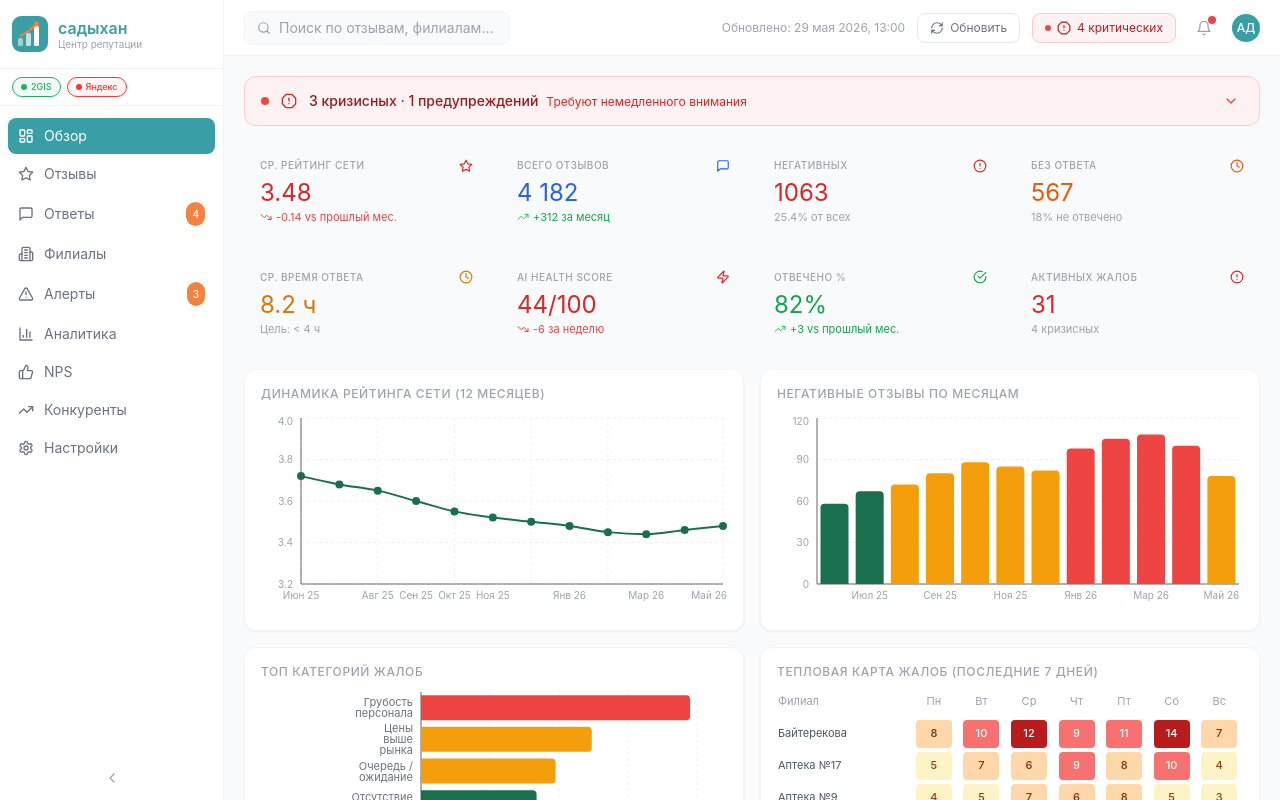
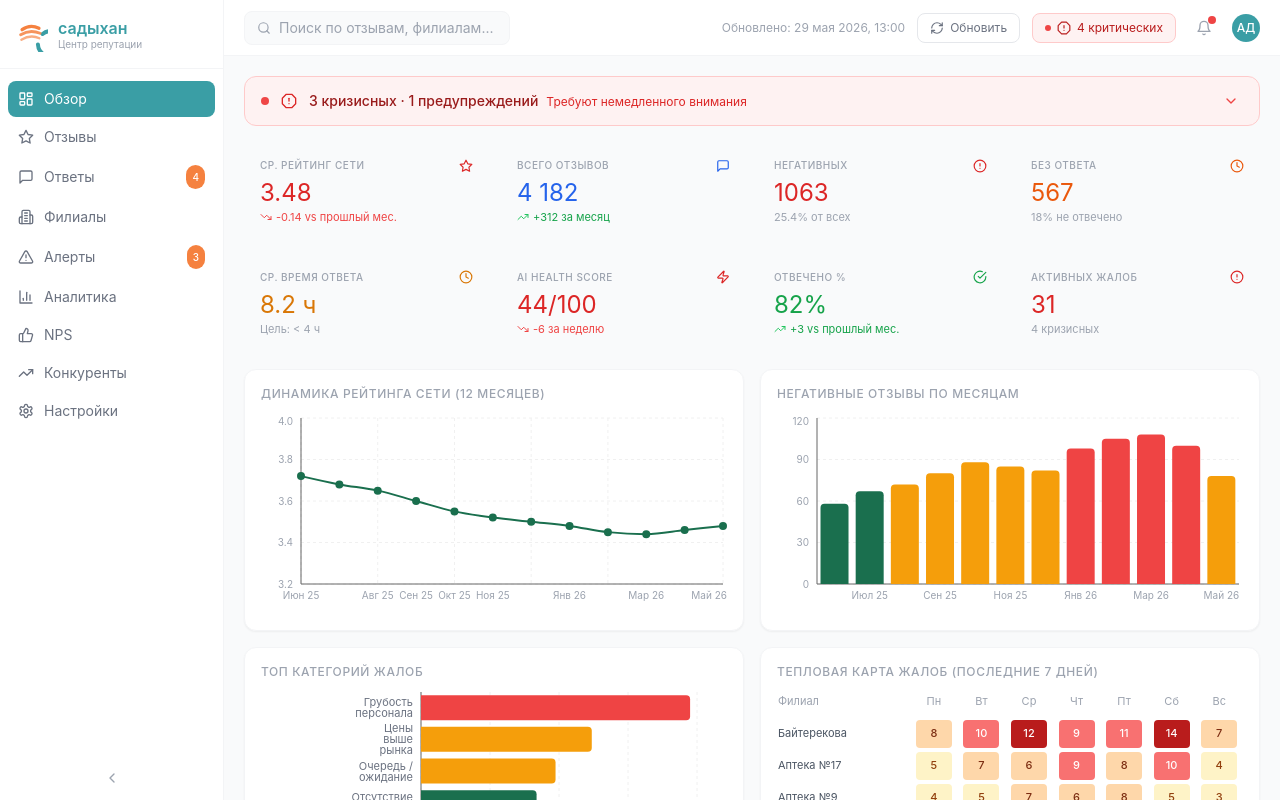
Before and after one commit to kad271190-bot/sadykhan-dashboard, a Next.js app: page / in a window 1280 px wide. Built offline with nearby package versions, Linux system fonts and the light colour scheme.

Commit message:
Update Sidebar.tsx

```diff
--- a/src/components/dashboard/Sidebar.tsx
+++ b/src/components/dashboard/Sidebar.tsx
@@ -1,6 +1,10 @@
 'use client'
 import { useState } from 'react'
-import { LayoutDashboard, Star, Building2, AlertTriangle, TrendingUp, Settings, ChevronLeft, ChevronRight, BarChart3, MessageSquare, ThumbsUp } from 'lucide-react'
+import {
+  LayoutDashboard, Star, Building2, AlertTriangle,
+  TrendingUp, Settings, ChevronLeft, ChevronRight,
+  BarChart3, MessageSquare, ThumbsUp
+} from 'lucide-react'
 import { cn } from '@/lib/utils'
 
 const NAV = [
@@ -15,15 +19,43 @@ const NAV = [
   { href: '#settings', icon: Settings, label: 'Настройки' },
 ]
 
-function DashboardIcon({ size = 36 }: { size?: number }) {
+function SadykhanLogo({ size = 36 }: { size?: number }) {
   return (
-    <svg width={size} height={size} viewBox="0 0 36 36" fill="none">
-      <rect width="36" height="36" rx="9" fill="#3A9EA5"/>
-      <rect x="6" y="22" width="5" height="8" rx="1.5" fill="white" opacity="0.5"/>
-      <rect x="14" y="17" width="5" height="13" rx="1.5" fill="white" opacity="0.7"/>
-      <rect x="22" y="10" width="5" height="20" rx="1.5" fill="white"/>
-      <path d="M8.5 20 L16.5 15 L24.5 8" stroke="#F5813F" strokeWidth="2" strokeLinecap="round" fill="none"/>
-      <circle cx="24.5" cy="8" r="2.5" fill="#F5813F"/>
+    <svg width={size} height={size} viewBox="0 0 100 100" fill="none">
+      {/* Бирюзовый незамкнутый круг */}
+      <path
+        d="M 85 50 A 35 35 0 1 1 72 79"
+        stroke="#3A9EA5"
+        strokeWidth="11"
+        strokeLinecap="round"
+        fill="none"
+      />
+      {/* Оранжевая полоса 1 — верхняя */}
+      <path
+        d="M 28 38 Q 50 22 75 34"
+        stroke="#F5813F"
+        strokeWidth="9"
+        strokeLinecap="round"
+        fill="none"
+      />
+      {/* Оранжевая полоса 2 — средняя */}
+      <path
+        d="M 24 52 Q 50 36 78 48"
+        stroke="#F5813F"
+        strokeWidth="8"
+        strokeLinecap="round"
+        fill="none"
+        opacity="0.85"
+      />
+      {/* Оранжевая полоса 3 — нижняя */}
+      <path
+        d="M 26 66 Q 52 50 76 62"
+        stroke="#F5813F"
+        strokeWidth="6.5"
+        strokeLinecap="round"
+        fill="none"
+        opacity="0.65"
+      />
     </svg>
   )
 }
@@ -32,45 +64,61 @@ interface Props { active: string; onNav: (id: string) => void }
 
 export default function Sidebar({ active, onNav }: Props) {
   const [collapsed, setCollapsed] = useState(false)
+
   return (
-    <aside className={cn('flex flex-col bg-white border-r border-gray-100 transition-all duration-200 shrink-0', collapsed ? 'w-14' : 'w-56')}>
+    <aside className={cn(
+      'flex flex-col bg-white border-r border-gray-100 transition-all duration-200 shrink-0',
+      collapsed ? 'w-14' : 'w-56'
+    )}>
       <div className="flex items-center gap-2.5 px-3 py-4 border-b border-gray-100">
-        <div className="shrink-0"><DashboardIcon size={collapsed ? 28 : 36} /></div>
+        <div className="shrink-0">
+          <SadykhanLogo size={collapsed ? 28 : 36} />
+        </div>
         {!collapsed && (
           <div>
-            <div className="text-base font-semibold leading-tight" style={{ color: '#3A9EA5' }}>садыхан</div>
+            <div className="text-base font-semibold leading-tight" style={{ color: '#3A9EA5' }}>
+              садыхан
+            </div>
             <div className="text-[10px] text-gray-400 leading-tight">Центр репутации</div>
           </div>
         )}
       </div>
-      {!collapsed && (
-        <div className="flex items-center gap-1.5 px-3 py-2 border-b border-gray-100">
-          <span className="flex items-center gap-1 px-2 py-0.5 rounded-full text-[9px] font-medium border" style={{ borderColor: '#27AE60', color: '#27AE60', background: '#f0fdf4' }}>
-            <span className="w-1.5 h-1.5 rounded-full inline-block" style={{ background: '#27AE60' }}/>2GIS
-          </span>
-          <span className="flex items-center gap-1 px-2 py-0.5 rounded-full text-[9px] font-medium border" style={{ borderColor: '#FF3333', color: '#FF3333', background: '#fff5f5' }}>
-            <span className="w-1.5 h-1.5 rounded-full inline-block" style={{ background: '#FF3333' }}/>Яндекс
-          </span>
-        </div>
-      )}
+
       <nav className="flex-1 py-3 px-2 space-y-0.5 overflow-y-auto">
         {NAV.map((item) => {
           const Icon = item.icon
           const isActive = active === item.href.slice(1)
           return (
-            <button key={item.href} onClick={() => onNav(item.href.slice(1))}
-              className={cn('w-full flex items-center gap-2.5 px-2.5 py-2 rounded-lg text-left transition-colors text-sm', isActive ? 'text-white' : 'text-gray-500 hover:bg-gray-50 hover:text-gray-900')}
-              style={isActive ? { background: '#3A9EA5' } : {}}>
+            <button
+              key={item.href}
+              onClick={() => onNav(item.href.slice(1))}
+              className={cn(
+                'w-full flex items-center gap-2.5 px-2.5 py-2 rounded-lg text-left transition-colors text-sm',
+                isActive ? 'text-white' : 'text-gray-500 hover:bg-gray-50 hover:text-gray-900'
+              )}
+              style={isActive ? { background: '#3A9EA5' } : {}}
+            >
               <Icon className="w-4 h-4 shrink-0" />
-              {!collapsed && <span className="flex-1 text-sm">{item.label}</span>}
+              {!collapsed && (
+                <span className="flex-1 text-sm">{item.label}</span>
+              )}
               {!collapsed && item.badge && (
-                <span className="text-[10px] px-1.5 py-0.5 rounded-full text-white font-medium" style={{ background: '#F5813F' }}>{item.badge}</span>
+                <span
+                  className="text-[10px] px-1.5 py-0.5 rounded-full text-white font-medium"
+                  style={{ background: '#F5813F' }}
+                >
+                  {item.badge}
+                </span>
               )}
             </button>
           )
         })}
       </nav>
-      <button onClick={() => setCollapsed(!collapsed)} className="m-2 p-1.5 rounded-lg text-gray-400 hover:bg-gray-50 flex items-center justify-center">
+
+      <button
+        onClick={() => setCollapsed(!collapsed)}
+        className="m-2 p-1.5 rounded-lg text-gray-400 hover:bg-gray-50 flex items-center justify-center"
+      >
         {collapsed ? <ChevronRight className="w-4 h-4" /> : <ChevronLeft className="w-4 h-4" />}
       </button>
     </aside>
```
